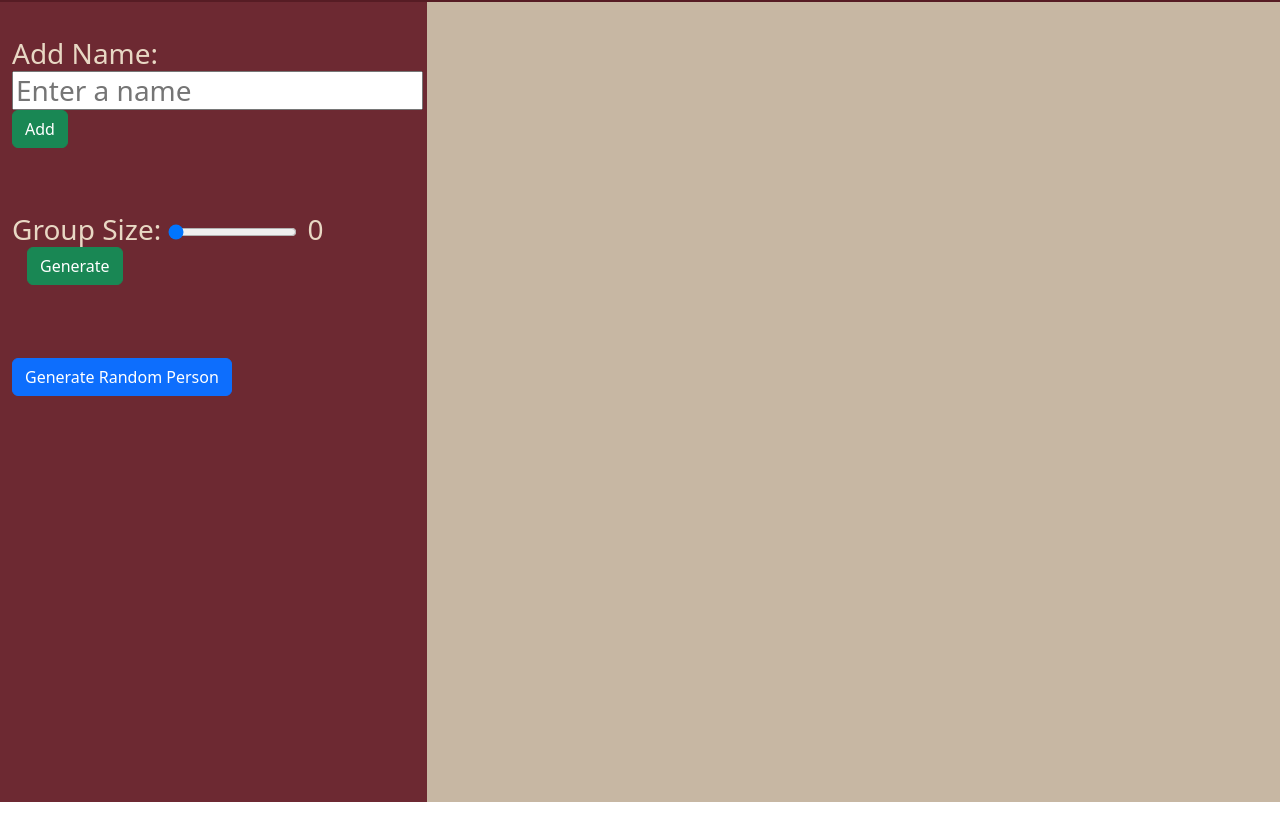
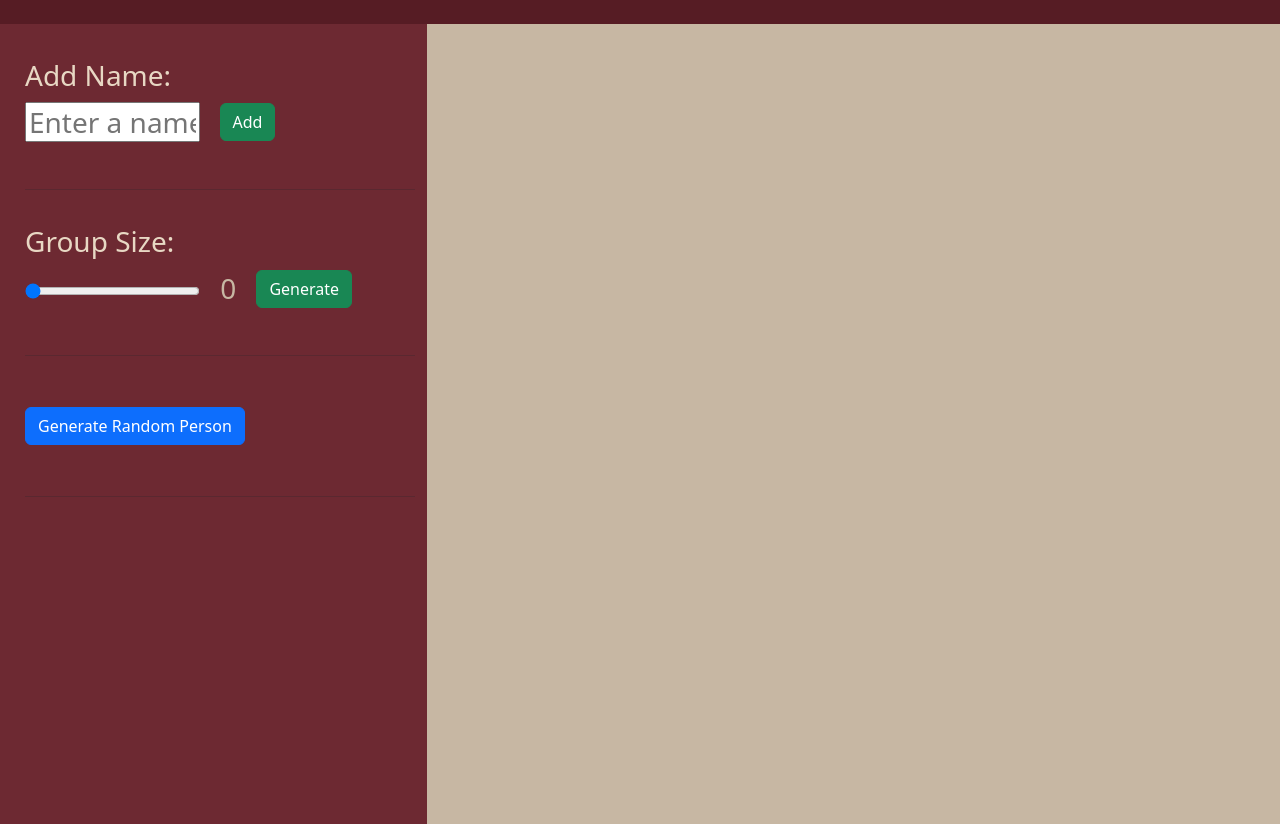
Before and after one commit to JayvonK/KhuthJEnhancedRNG, a plain HTML site: page index.html in a window 1280 px wide. Shown: the part 114-938 px from the top of the page. Before the commit the page ends 916 px from the top, so only its background shows below. Drawn offline with nearby package versions, Linux system fonts and the light colour scheme.

Commit message:
finished

```diff
--- a/index.html
+++ b/index.html
@@ -1,41 +1,58 @@
-<!doctype html>
+<!DOCTYPE html>
 <html lang="en">
 
 <head>
-    <meta charset="utf-8">
-    <meta name="viewport" content="width=device-width, initial-scale=1">
+    <meta charset="utf-8" />
+    <meta name="viewport" content="width=device-width, initial-scale=1" />
     <title>Bootstrap demo</title>
     <link href="https://cdn.jsdelivr.net/npm/bootstrap@5.3.2/dist/css/bootstrap.min.css" rel="stylesheet"
-        integrity="sha384-T3c6CoIi6uLrA9TneNEoa7RxnatzjcDSCmG1MXxSR1GAsXEV/Dwwykc2MPK8M2HN" crossorigin="anonymous">
-    <link rel="stylesheet" href="./styles/style.css">
+        integrity="sha384-T3c6CoIi6uLrA9TneNEoa7RxnatzjcDSCmG1MXxSR1GAsXEV/Dwwykc2MPK8M2HN" crossorigin="anonymous" />
+    <link rel="stylesheet" href="./styles/style.css" />
 </head>
 
 <body>
     <div class="container-fluid">
         <div class="row navRow">
-            <h1 class="text-center light">Enhanced Random Name Generator</h1>
+            <h1 class="text-center light" style="font-size: 58px">
+                Enhanced Random Name Generator
+            </h1>
         </div>
 
         <div class="row">
             <div class="col-4 h100 optionsCol">
                 <div class="row">
-                    <div class="col">
-                        <h3 class="light" style="margin-top: 35px; margin-bottom: 55px;">Add Name: <input id="nameInput"
-                                type="text" placeholder="Enter a name"> <button id="addBtn" type="button"
-                                class="btn btn-success" style="margin-bottom: 10px">Add</button></h3>
+                    <div class="col" style="padding-left: 25px;">
+                        <div class="margin">
+                            <h3 class="light" style="margin-bottom: 10px">Add Name:</h3>
+                            <input id="nameInput" type="text" placeholder="Enter a name"
+                                style="height: 40px; width: 45%; font-size: 28px" />
+                            <button id="addBtn" type="button" class="btn btn-success"
+                                style="margin-bottom: 13px; margin-left: 15px">
+                                Add
+                            </button>
+                        </div>
 
-                        <h3 class="light">Group Size: <input id="groupSlider" type="range" min="0" max="100" value="0"
-                                name="group"><label id="groupVal" for="group"
-                                style="margin-left: 10px;">0</label><button id="generateBtn" type="button"
-                                class="btn btn-success"
-                                style="margin-bottom: 10px; margin-left: 15px;">Generate</button></h3>
+                        <hr />
 
-                        <button id="randomBtn" type="button" class="btn btn-primary" style="margin-top: 55px">Generate
-                            Random Person</button>
+                        <div class="margin">
+                            <h3 class="light">Group Size:</h3>
+                            <input id="groupSlider" type="range" min="0" max="100" value="0" name="group"
+                                style="width: 45%" /><label class="label" id="groupVal" for="group"
+                                style="margin-left: 20px">0</label><button id="generateBtn" type="button"
+                                class="btn btn-success" style="margin-bottom: 12px; margin-left: 20px">
+                                Generate
+                            </button>
+                        </div>
 
-                        <div id="generateDiv">
+                        <hr />
 
-                        </div>
+                        <button id="randomBtn" type="button" class="btn btn-primary margin">
+                            Generate Random Person
+                        </button>
+
+                        <hr />
+
+                        <div id="generateDiv"></div>
                     </div>
                 </div>
             </div>
@@ -43,17 +60,15 @@
                 <div class="row" style="padding-top: 35px">
                     <div class="col"></div>
                     <div id="displayCol" class="col-10">
-                            <button class="names">Jayvon<img src="./assets/x (1).svg" alt="" style="margin-left: 10px;"></button>
+                        <button class="names">
+                            Jayvon<img src="./assets/x (1).svg" alt="" style="margin-left: 10px" />
+                        </button>
                     </div>
                     <div class="col"></div>
                 </div>
             </div>
         </div>
     </div>
-
-
-
-
 
     <script src="https://cdn.jsdelivr.net/npm/bootstrap@5.3.2/dist/js/bootstrap.bundle.min.js"
         integrity="sha384-C6RzsynM9kWDrMNeT87bh95OGNyZPhcTNXj1NW7RuBCsyN/o0jlpcV8Qyq46cDfL"
--- a/scripts/app.js
+++ b/scripts/app.js
@@ -14,6 +14,10 @@ let displayCol = document.getElementById("displayCol");
 
 
 let arr = [];
+const updateSlider = () => {
+    groupVal.textContent = groupSlider.value;
+    console.log("change");
+}
 
 const update = () => {
     generateDiv.innerHTML = "";
@@ -22,14 +26,12 @@ const update = () => {
 
     arr.map(el => addName(el));
     groupSlider.max = arr.length;
+    updateSlider();
 }
 
 update();
 
-const updateSlider = () => {
-    groupVal.textContent = groupSlider.value;
-    console.log("change");
-}
+
 
 groupSlider.onchange = () => {
     updateSlider();
@@ -56,7 +58,7 @@ randomBtn.addEventListener('click', () => {
     let num = Math.floor(Math.random() * newArr.length);
     let h2 = document.createElement("h2");
     h2.textContent = newArr[num];
-    h2.className = "light randName";
+    h2.className = "light randName ";
     console.log(newArr);
     generateDiv.append(h2);
 })
--- a/styles/style.css
+++ b/styles/style.css
@@ -10,7 +10,7 @@
 }
 
 .h100 {
-    height: 100vh;
+    min-height: 100vh;
 }
 
 .optionsCol {
@@ -39,9 +39,20 @@
 }
 
 .randName {
-    margin-top: 35px;
+    font-style: italic;
+}
+
+.margin {
+   margin-top: 35px;
+   margin-bottom: 35px;
 }
 
 .groups {
-    margin-top: 35px;
+    font-style: italic;
 }
+
+.label {
+    color: #C7B7A3;
+    font-size: 28px;
+    padding-bottom: 8px;
+}
```
